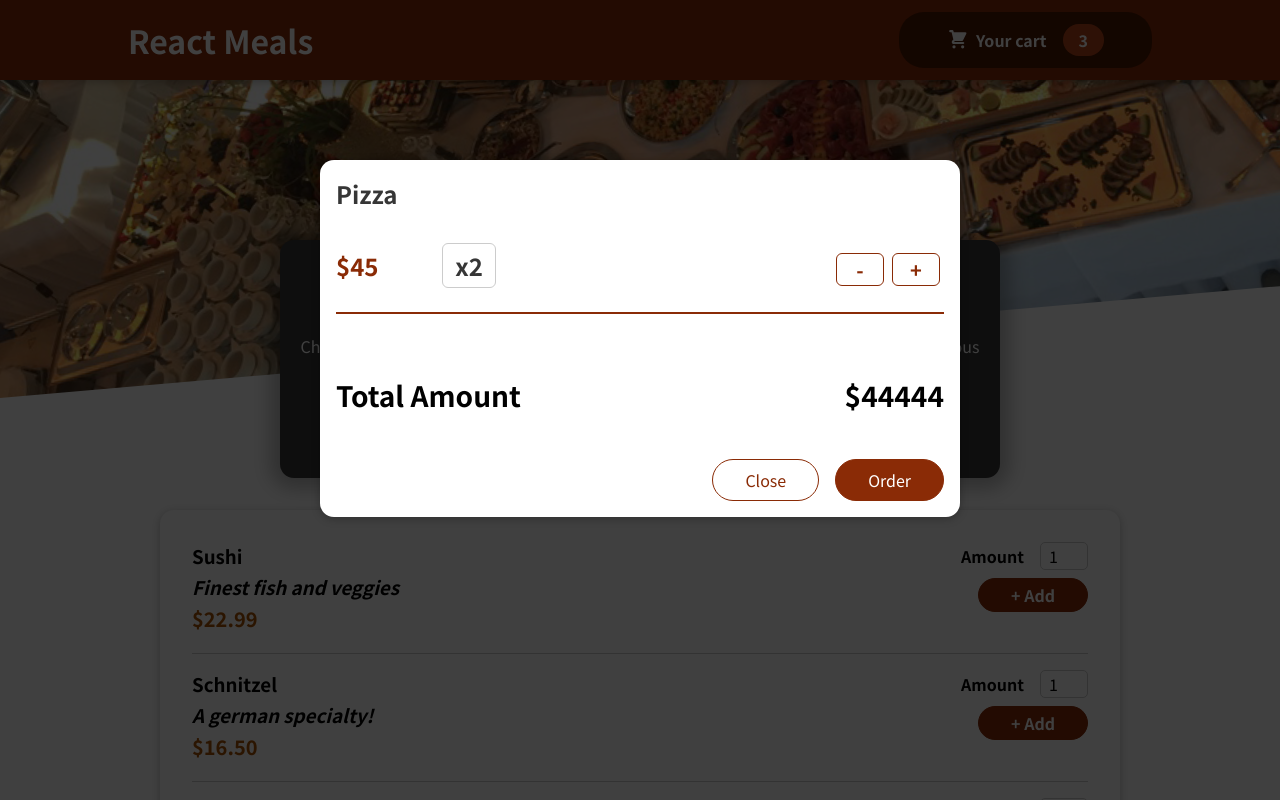
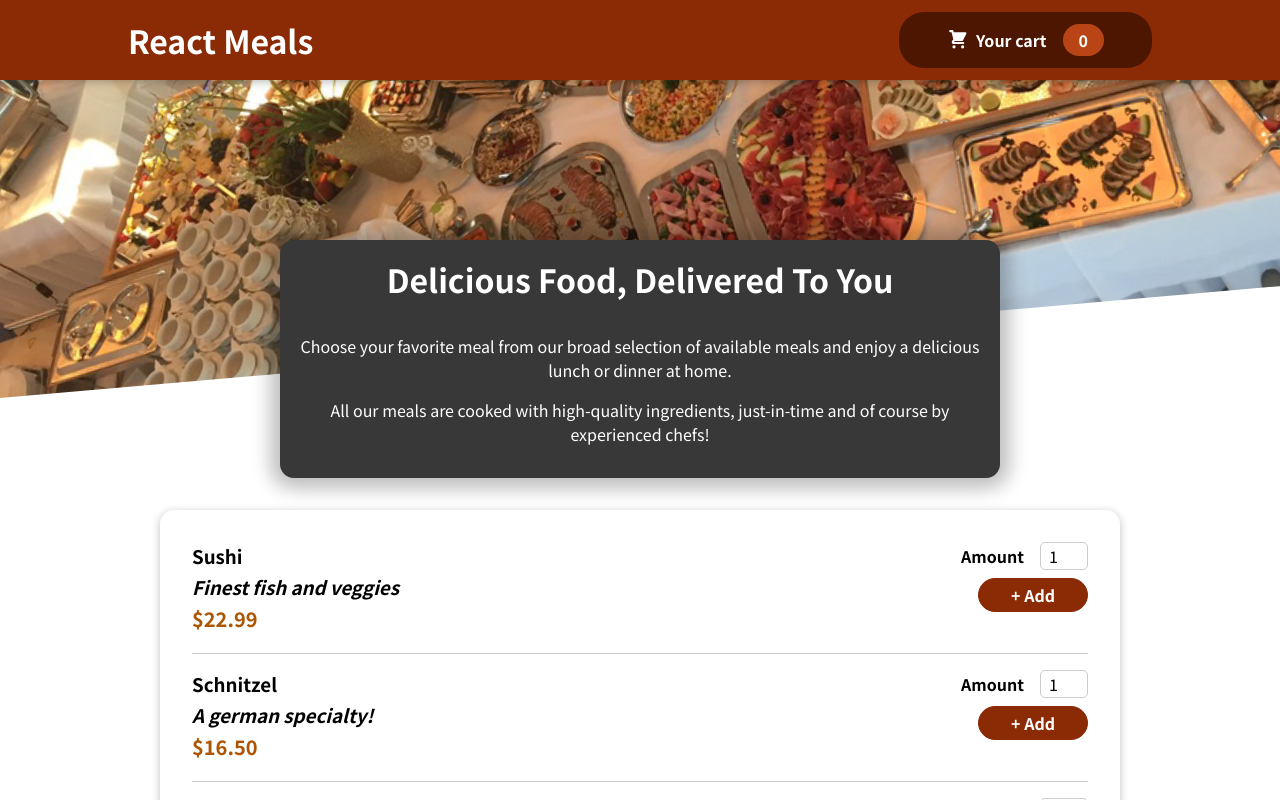
Before and after one commit to Mariam-Kvirkviia/react-food-order-app, a React (Create React App) app: page / in a window 1280 px wide. Shown: the top 800 px of the page. Built offline with nearby package versions, Linux system fonts and the light colour scheme.

Commit message:
adding context

```diff
--- a/src/App.js
+++ b/src/App.js
@@ -1,23 +1,32 @@
 import Header from "./components/header/Header";
 import Meals from "./components/meal/Meals";
-import { Fragment, useState } from "react";
+import { useState } from "react";
 import Cart from "./components/cart/Cart.js";
+import Context from "./components/Context.js";
 function App() {
-  let [closeCart, setCloseCart] = useState(false);
+  let [closeCart, setCloseCart] = useState(true);
   let showCart = () => {
     setCloseCart(false);
   };
   let hideCart = () => {
     setCloseCart(true);
   };
+  let addItemToCart = (item) => {};
+  let removeItemFromCart = (id) => {};
+  let cartContext = {
+    items: [],
+    totalAmount: 0,
+    addItem: addItemToCart,
+    removeItem: removeItemFromCart,
+  };
   return (
-    <Fragment>
+    <Context.Provider value={cartContext}>
       {!closeCart && <Cart onhideCart={hideCart} />}
       <Header onshowCart={showCart} />
       <main>
         <Meals />
       </main>
-    </Fragment>
+    </Context.Provider>
   );
 }
 
--- /dev/null
+++ b/src/components/Context.js
@@ -0,0 +1,8 @@
+import React from "react";
+let Context = React.createContext({
+  items: [],
+  totalAmount: 0,
+  addItem: (item) => {},
+  removeItem: (id) => {},
+});
+export default Context;
--- a/src/components/cart/Cart.js
+++ b/src/components/cart/Cart.js
@@ -1,13 +1,14 @@
 import styles from "./Cart.module.css";
 import CartItem from "./CartItem.js";
 import Modal from "../meal/Modal.js";
+import Context from "../Context.js";
 let Cart = (props) => {
   let carts = [{ name: "Pizza", price: "$45", amount: "x2" }];
   let renderingCart = () => {
     props.onhideCart(true);
   };
   return (
-    <Modal>
+    <Modal onClick={props.onhideCart}>
       <div className={styles["cart-items"]}>
         <CartItem carts={carts} />
       </div>
--- a/src/components/header/button/CartItem.js
+++ /dev/null
@@ -1,11 +0,0 @@
-import styles from "./HeaderCartButton.module.css";
-import { Fragment } from "react";
-let CartItem = () => {
-  return (
-    <Fragment>
-      <div className={styles.badge}>3</div>
-    </Fragment>
-  );
-};
-
-export default CartItem;
--- a/src/components/header/button/HeaderCartButton.js
+++ b/src/components/header/button/HeaderCartButton.js
@@ -1,16 +1,21 @@
 import { Fragment, useContext } from "react";
 import CartIcon from "./CartIcon.js";
-import CartItem from "./CartItem";
 import styles from "./HeaderCartButton.module.css";
-
+import Context from "../../Context.js";
 let HeaderCartButton = (props) => {
+  let cartContent = useContext(Context);
+  let numberOfCartItems = cartContent.items.reduce(
+    (el, el2) => el + el2.amount,
+    0
+  );
   let renderingCart = () => {
     props.onshowCart(false);
   };
   return (
     <Fragment>
       <button className={styles.button} onClick={renderingCart}>
-        <CartIcon /> Your cart <CartItem />
+        <CartIcon /> Your cart{" "}
+        <div className={styles.badge}>{numberOfCartItems}</div>
       </button>
     </Fragment>
   );
--- a/src/components/meal/MealItem.js
+++ b/src/components/meal/MealItem.js
@@ -1,6 +1,11 @@
 import styles from "./MealItem.module.css";
 import MealItemForm from "./MealItemForm.js";
+import { useContext } from "react";
+import Context from "../Context.js";
 let MealItem = (props) => {
+  let c = useContext(Context);
+  //c.push({ name: props.name, amount: "", price: props.price });
+  console.log(c);
   let price = `$${props.price.toFixed(2)}`;
   return (
     <li className={styles.meal}>
--- a/src/components/meal/MealItemForm.js
+++ b/src/components/meal/MealItemForm.js
@@ -1,8 +1,15 @@
 import styles from "./MealItemForm.module.css";
 import Input from "../UI/input/Input.js";
+import { useContext } from "react";
+import Context from "../Context.js";
 let MealItemForm = () => {
+  let contextCart = useContext(Context);
+
+  let handlerForm = (event) => {
+    event.preventDefault();
+  };
   return (
-    <form className={styles.form}>
+    <form className={styles.form} onSubmit={handlerForm}>
       <Input
         input={{
           htmlFor: "Amount",
--- a/src/components/meal/Modal.js
+++ b/src/components/meal/Modal.js
@@ -1,8 +1,8 @@
 import styles from "./Modal.module.css";
 import ReactDOM from "react-dom";
 import { Fragment } from "react";
-let Backdrop = () => {
-  return <div className={styles.backdrop}></div>;
+let Backdrop = (props) => {
+  return <div className={styles.backdrop} onClick={props.onClick}></div>;
 };
 let Overlay = (props) => {
   return (
@@ -15,7 +15,10 @@ let portalElement = document.getElementById("overlay");
 let Modal = (props) => {
   return (
     <Fragment>
-      {ReactDOM.createPortal(<Backdrop />, portalElement)}
+      {ReactDOM.createPortal(
+        <Backdrop onClick={props.onClick} />,
+        portalElement
+      )}
       {ReactDOM.createPortal(
         <Overlay>{props.children}</Overlay>,
         portalElement
```
Also changed, not shown: 1 other file (tests, documents, lock files or other folders).
